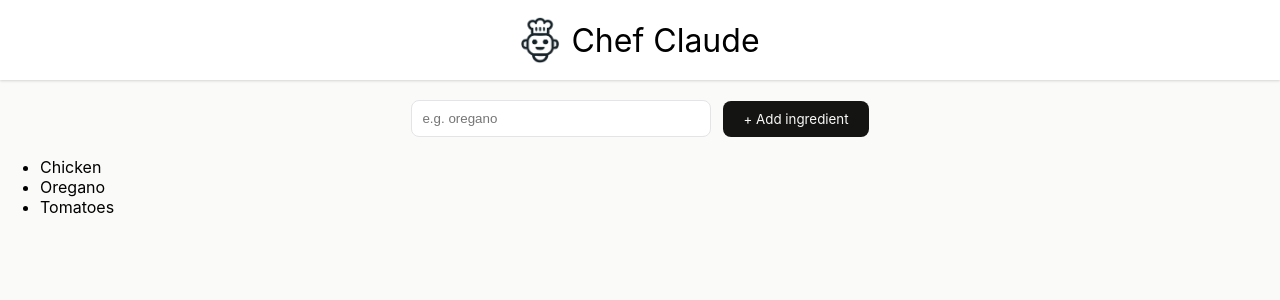
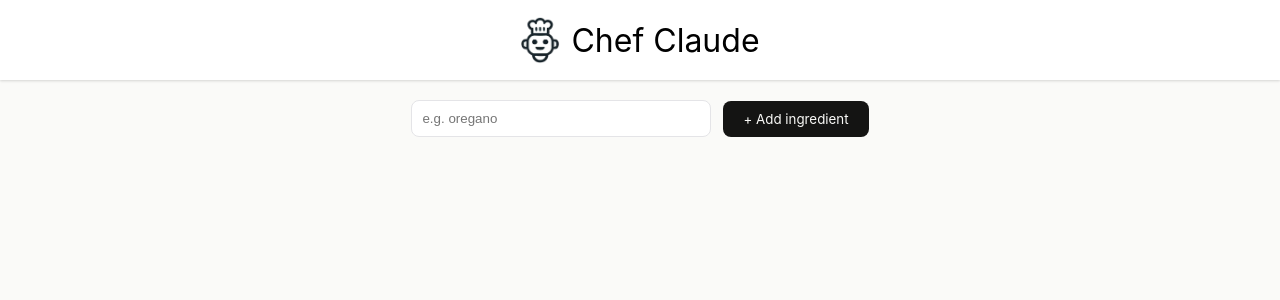
Before and after one commit to yuliiavolkova/recipe-app, a React (Vite) app: page / in a window 1280 px wide. Shown: the top 300 px of the page. Built offline with nearby package versions, Linux system fonts and the light colour scheme.

Commit message:
updated chef claude, refactor array state

```diff
--- a/src/components/Main.jsx
+++ b/src/components/Main.jsx
@@ -1,5 +1,6 @@
+import React from "react";
 export default function Main() {
-  const ingredients = ["Chicken", "Oregano", "Tomatoes"];
+  const [ingredients, setIngredients] = React.useState([]);
 
   const ingredientsListItems = ingredients.map((ingredient) => (
     <li key={ingredient}>{ingredient}</li>
@@ -10,8 +11,10 @@ export default function Main() {
     //console.log("Ingredient added");
     const formData = new FormData(event.currentTarget);
     const newIngredient = formData.get("ingredient");
+
+    setIngredients((prevIngredients) => [...prevIngredients, newIngredient]);
     console.log(newIngredient);
-    ingredients.push(newIngredient); // Add the new ingredient to the ingredients array
+    //ingredients.push(newIngredient); // Add the new ingredient to the ingredients array
     console.log(ingredients);
   }
 
```
